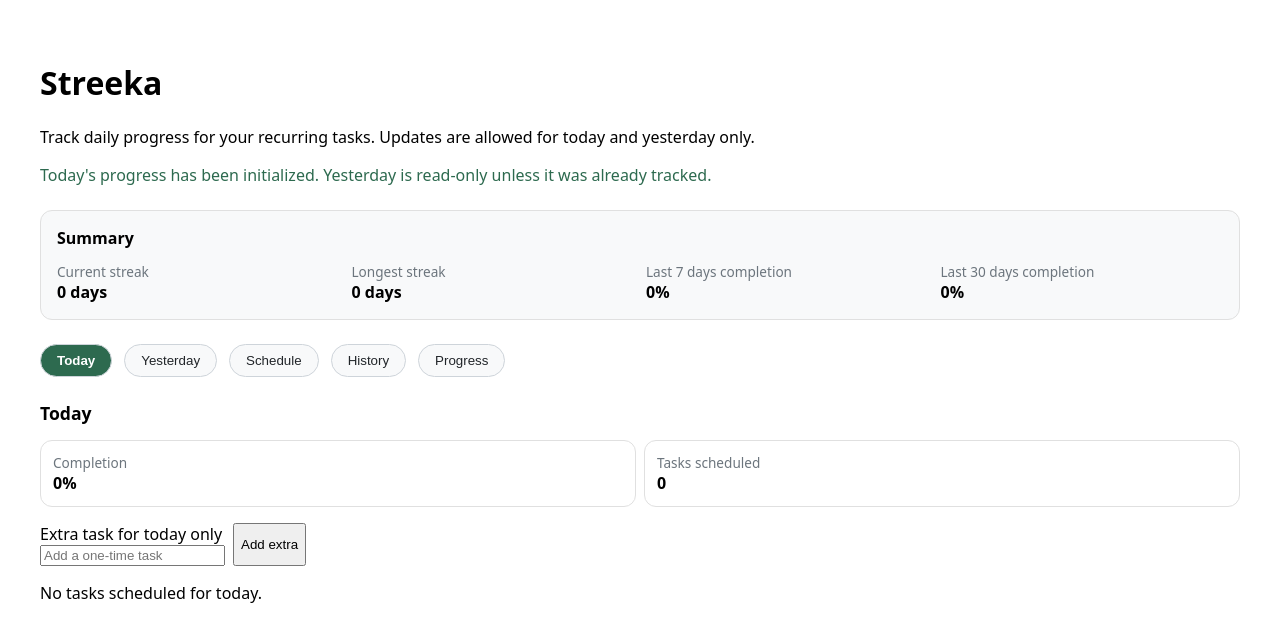
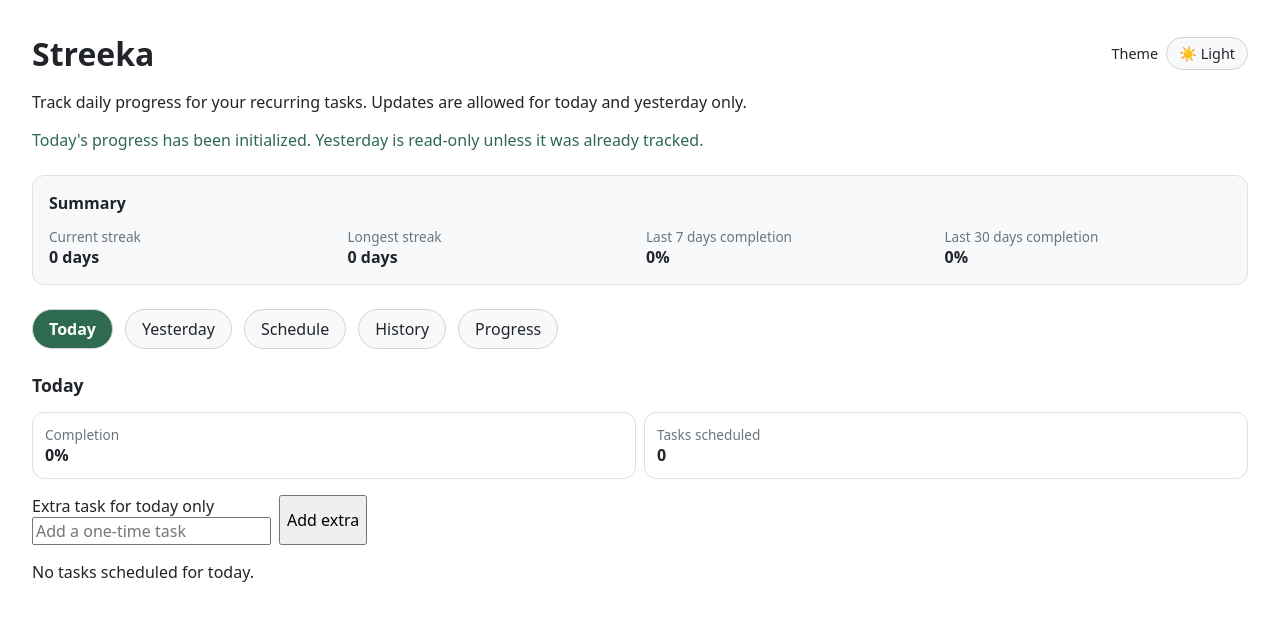
Before and after one commit to poserjs/streeka, a Next.js app: page / in a window 1280 px wide. Shown: the top 642 px of the page. Built offline with nearby package versions, Linux system fonts and the light colour scheme.

Commit message:
Add light/dark theme switcher

```diff
--- /dev/null
+++ b/app/globals.css
@@ -0,0 +1,50 @@
+:root {
+  color-scheme: light;
+  --bg: #ffffff;
+  --surface: #f8f9fa;
+  --surface-border: #e0e0e0;
+  --text: #212529;
+  --text-muted: #6c757d;
+  --success: #2d6a4f;
+  --danger: #9b2226;
+  --tab-active-bg: #2d6a4f;
+  --tab-active-text: #ffffff;
+  --tab-bg: #f8f9fa;
+  --tab-text: #212529;
+  --tab-border: #ced4da;
+}
+
+:root[data-theme="dark"] {
+  color-scheme: dark;
+  --bg: #101418;
+  --surface: #1a222b;
+  --surface-border: #2f3b47;
+  --text: #e6edf3;
+  --text-muted: #9caab8;
+  --success: #63d297;
+  --danger: #ff8a8a;
+  --tab-active-bg: #63d297;
+  --tab-active-text: #0f1712;
+  --tab-bg: #1a222b;
+  --tab-text: #e6edf3;
+  --tab-border: #2f3b47;
+}
+
+* {
+  box-sizing: border-box;
+}
+
+html,
+body {
+  margin: 0;
+  padding: 0;
+  background: var(--bg);
+  color: var(--text);
+}
+
+input,
+select,
+button,
+textarea {
+  font: inherit;
+}
--- a/app/layout.tsx
+++ b/app/layout.tsx
@@ -1,4 +1,5 @@
 import type { ReactNode } from "react";
+import "./globals.css";
 
 export const metadata = {
   title: "Streeka",
--- a/app/page.tsx
+++ b/app/page.tsx
@@ -25,6 +25,8 @@ import { calculateStreakSummary } from "../lib/streaks";
 type DailyCompletion = Record<string, number>;
 
 type TabKey = "today" | "yesterday" | "schedule" | "history" | "progress";
+
+type Theme = "light" | "dark";
 
 type CompletionSummary = {
   totalOccurrences: number;
@@ -167,6 +169,7 @@ export default function HomePage() {
     Record<string, { title: string; timesPerDay: string }>
   >({});
   const [activeTab, setActiveTab] = useState<TabKey>("today");
+  const [theme, setTheme] = useState<Theme>("light");
 
   useEffect(() => {
     const storedTasks = readTasks();
@@ -221,6 +224,17 @@ export default function HomePage() {
       );
     }
   }, []);
+  useEffect(() => {
+    const storedTheme = window.localStorage.getItem("streeka-theme");
+    if (storedTheme === "light" || storedTheme === "dark") {
+      setTheme(storedTheme);
+    }
+  }, []);
+
+  useEffect(() => {
+    document.documentElement.setAttribute("data-theme", theme);
+    window.localStorage.setItem("streeka-theme", theme);
+  }, [theme]);
 
   const availableDateKeys = useMemo(() => {
     const keys = Object.keys(completions);
@@ -587,22 +601,67 @@ export default function HomePage() {
   );
 
   return (
-    <main style={{ padding: "2rem", fontFamily: "system-ui, sans-serif" }}>
-      <h1>Streeka</h1>
+    <main
+      style={{
+        padding: "2rem",
+        fontFamily: "system-ui, sans-serif",
+        backgroundColor: "var(--bg)",
+        color: "var(--text)",
+        minHeight: "100vh",
+      }}
+    >
+      <div
+        style={{
+          display: "flex",
+          justifyContent: "space-between",
+          alignItems: "center",
+          gap: "1rem",
+          flexWrap: "wrap",
+        }}
+      >
+        <h1 style={{ margin: 0 }}>Streeka</h1>
+        <label
+          style={{
+            display: "inline-flex",
+            alignItems: "center",
+            gap: "0.5rem",
+            fontSize: "0.9rem",
+          }}
+        >
+          Theme
+          <button
+            type="button"
+            onClick={() =>
+              setTheme((current) => (current === "light" ? "dark" : "light"))
+            }
+            aria-label={`Switch to ${theme === "light" ? "dark" : "light"} theme`}
+            style={{
+              border: "1px solid var(--tab-border)",
+              borderRadius: "999px",
+              backgroundColor: "var(--tab-bg)",
+              color: "var(--tab-text)",
+              padding: "0.35rem 0.75rem",
+              cursor: "pointer",
+            }}
+          >
+            {theme === "light" ? "☀️ Light" : "🌙 Dark"}
+          </button>
+        </label>
+      </div>
       <p>
         Track daily progress for your recurring tasks. Updates are allowed for
         today and yesterday only.
       </p>
       {statusMessage ? (
-        <p style={{ color: "#2d6a4f" }}>{statusMessage}</p>
+        <p style={{ color: "var(--success)" }}>{statusMessage}</p>
       ) : null}
       <section
         style={{
           marginTop: "1.5rem",
           padding: "1rem",
-          border: "1px solid #e0e0e0",
+          border: "1px solid var(--surface-border)",
           borderRadius: "0.75rem",
-          backgroundColor: "#f8f9fa",
+          backgroundColor: "var(--surface)",
         }}
       >
         <h2 style={{ fontSize: "1rem", marginTop: 0 }}>Summary</h2>
@@ -614,25 +673,25 @@ export default function HomePage() {
           }}
         >
           <div>
-            <div style={{ fontSize: "0.85rem", color: "#6c757d" }}>
+            <div style={{ fontSize: "0.85rem", color: "var(--text-muted)" }}>
               Current streak
             </div>
             <strong>{streakSummary.currentStreak} days</strong>
           </div>
           <div>
-            <div style={{ fontSize: "0.85rem", color: "#6c757d" }}>
+            <div style={{ fontSize: "0.85rem", color: "var(--text-muted)" }}>
               Longest streak
             </div>
             <strong>{streakSummary.longestStreak} days</strong>
           </div>
           <div>
-            <div style={{ fontSize: "0.85rem", color: "#6c757d" }}>
+            <div style={{ fontSize: "0.85rem", color: "var(--text-muted)" }}>
               Last 7 days completion
             </div>
             <strong>{streakSummary.last7DaysCompletion}%</strong>
           </div>
           <div>
-            <div style={{ fontSize: "0.85rem", color: "#6c757d" }}>
+            <div style={{ fontSize: "0.85rem", color: "var(--text-muted)" }}>
               Last 30 days completion
             </div>
             <strong>{streakSummary.last30DaysCompletion}%</strong>
@@ -656,9 +715,15 @@ export default function HomePage() {
             style={{
               padding: "0.5rem 1rem",
               borderRadius: "999px",
-              border: "1px solid #ced4da",
-              backgroundColor: activeTab === tab.key ? "#2d6a4f" : "#f8f9fa",
-              color: activeTab === tab.key ? "#ffffff" : "#212529",
+              border: "1px solid var(--tab-border)",
+              backgroundColor:
+                activeTab === tab.key
+                  ? "var(--tab-active-bg)"
+                  : "var(--tab-bg)",
+              color:
+                activeTab === tab.key
+                  ? "var(--tab-active-text)"
+                  : "var(--tab-text)",
               fontWeight: activeTab === tab.key ? 600 : 400,
             }}
           >
@@ -681,11 +746,11 @@ export default function HomePage() {
             <div
               style={{
                 padding: "0.75rem",
-                border: "1px solid #e0e0e0",
+                border: "1px solid var(--surface-border)",
                 borderRadius: "0.75rem",
               }}
             >
-              <div style={{ fontSize: "0.85rem", color: "#6c757d" }}>
+              <div style={{ fontSize: "0.85rem", color: "var(--text-muted)" }}>
                 Completion
               </div>
               <strong>{getProgressPercentage(todaySummary)}%</strong>
@@ -693,11 +758,11 @@ export default function HomePage() {
             <div
               style={{
                 padding: "0.75rem",
-                border: "1px solid #e0e0e0",
+                border: "1px solid var(--surface-border)",
                 borderRadius: "0.75rem",
               }}
             >
-              <div style={{ fontSize: "0.85rem", color: "#6c757d" }}>
+              <div style={{ fontSize: "0.85rem", color: "var(--text-muted)" }}>
                 Tasks scheduled
               </div>
               <strong>{todayTasks.length}</strong>
@@ -733,12 +798,17 @@ export default function HomePage() {
                       display: "grid",
                       gap: "0.5rem",
                       padding: "0.75rem 0",
-                      borderBottom: "1px solid #e0e0e0",
+                      borderBottom: "1px solid var(--surface-border)",
                     }}
                   >
                     <div>
                       <strong>{task.title}</strong>
-                      <div style={{ fontSize: "0.85rem", color: "#6c757d" }}>
+                      <div
+                        style={{
+                          fontSize: "0.85rem",
+                          color: "var(--text-muted)",
+                        }}
+                      >
                         {describeSchedule(task)}
                       </div>
                     </div>
@@ -792,7 +862,7 @@ export default function HomePage() {
         <section style={{ marginTop: "1.5rem" }}>
           <h2 style={{ fontSize: "1.1rem" }}>Yesterday</h2>
           {yesterdayKey ? (
-            <p style={{ color: "#6c757d" }}>Date: {yesterdayKey}</p>
+            <p style={{ color: "var(--text-muted)" }}>Date: {yesterdayKey}</p>
           ) : null}
           {yesterdayTasks.length === 0 ? (
             <p>No tasks scheduled for yesterday.</p>
@@ -806,12 +876,17 @@ export default function HomePage() {
                     alignItems: "center",
                     gap: "0.75rem",
                     padding: "0.5rem 0",
-                    borderBottom: "1px solid #e0e0e0",
+                    borderBottom: "1px solid var(--surface-border)",
                   }}
                 >
                   <div style={{ flex: 1 }}>
                     <strong>{task.title}</strong>
-                    <div style={{ fontSize: "0.85rem", color: "#6c757d" }}>
+                    <div
+                      style={{
+                        fontSize: "0.85rem",
+                        color: "var(--text-muted)",
+                      }}
+                    >
                       Schedule: {describeSchedule(task)}
                     </div>
                   </div>
@@ -838,12 +913,12 @@ export default function HomePage() {
             </ul>
           )}
           {!isEditableDate(yesterdayKey, todayKey) ? (
-            <p style={{ color: "#9b2226", marginTop: "0.75rem" }}>
+            <p style={{ color: "var(--danger)", marginTop: "0.75rem" }}>
               Updates are locked for dates older than yesterday.
             </p>
           ) : null}
           {yesterdayTasks.length ? (
-            <p style={{ marginTop: "0.75rem", color: "#6c757d" }}>
+            <p style={{ marginTop: "0.75rem", color: "var(--text-muted)" }}>
               Completion: {getProgressPercentage(yesterdaySummary)}%
             </p>
           ) : null}
@@ -923,7 +998,10 @@ export default function HomePage() {
             </label>
             {scheduleType === "days-of-week" ? (
               <fieldset
-                style={{ border: "1px solid #e0e0e0", padding: "0.75rem" }}
+                style={{
+                  border: "1px solid var(--surface-border)",
+                  padding: "0.75rem",
+                }}
               >
                 <legend>Select weekdays</legend>
                 <div
@@ -1055,7 +1133,7 @@ export default function HomePage() {
                       key={task.id}
                       style={{
                         padding: "0.75rem 0",
-                        borderBottom: "1px solid #e0e0e0",
+                        borderBottom: "1px solid var(--surface-border)",
                         display: "grid",
                         gap: "0.5rem",
                       }}
@@ -1116,10 +1194,20 @@ export default function HomePage() {
                           </button>
                         </div>
                       </div>
-                      <div style={{ fontSize: "0.85rem", color: "#6c757d" }}>
+                      <div
+                        style={{
+                          fontSize: "0.85rem",
+                          color: "var(--text-muted)",
+                        }}
+                      >
                         {describeSchedule(task)}
                       </div>
-                      <div style={{ fontSize: "0.85rem", color: "#6c757d" }}>
+                      <div
+                        style={{
+                          fontSize: "0.85rem",
+                          color: "var(--text-muted)",
+                        }}
+                      >
                         Active from {task.startDate}
                         {task.endDate ? ` to ${task.endDate}` : ""}
                       </div>
@@ -1169,7 +1257,7 @@ export default function HomePage() {
             ))}
           </select>
           {!editable && selectedDateKey ? (
-            <p style={{ color: "#9b2226", marginTop: "0.75rem" }}>
+            <p style={{ color: "var(--danger)", marginTop: "0.75rem" }}>
               Updates are locked for dates older than yesterday.
             </p>
           ) : null}
@@ -1187,12 +1275,17 @@ export default function HomePage() {
                       alignItems: "center",
                       gap: "0.75rem",
                       padding: "0.5rem 0",
-                      borderBottom: "1px solid #e0e0e0",
+                      borderBottom: "1px solid var(--surface-border)",
                     }}
                   >
                     <div style={{ flex: 1 }}>
                       <strong>{task.title}</strong>
-                      <div style={{ fontSize: "0.85rem", color: "#6c757d" }}>
+                      <div
+                        style={{
+                          fontSize: "0.85rem",
+                          color: "var(--text-muted)",
+                        }}
+                      >
                         Schedule: {describeSchedule(task)}
                       </div>
                     </div>
@@ -1235,15 +1328,15 @@ export default function HomePage() {
             <div
               style={{
                 padding: "0.75rem",
-                border: "1px solid #e0e0e0",
+                border: "1px solid var(--surface-border)",
                 borderRadius: "0.75rem",
               }}
             >
-              <div style={{ fontSize: "0.85rem", color: "#6c757d" }}>
+              <div style={{ fontSize: "0.85rem", color: "var(--text-muted)" }}>
                 Today completion
               </div>
               <strong>{getProgressPercentage(todaySummary)}%</strong>
-              <div style={{ fontSize: "0.85rem", color: "#6c757d" }}>
+              <div style={{ fontSize: "0.85rem", color: "var(--text-muted)" }}>
                 {todaySummary.completedOccurrences} of{" "}
                 {todaySummary.totalOccurrences}
               </div>
@@ -1251,15 +1344,15 @@ export default function HomePage() {
             <div
               style={{
                 padding: "0.75rem",
-                border: "1px solid #e0e0e0",
+                border: "1px solid var(--surface-border)",
                 borderRadius: "0.75rem",
               }}
             >
-              <div style={{ fontSize: "0.85rem", color: "#6c757d" }}>
+              <div style={{ fontSize: "0.85rem", color: "var(--text-muted)" }}>
                 Yesterday completion
               </div>
               <strong>{getProgressPercentage(yesterdaySummary)}%</strong>
-              <div style={{ fontSize: "0.85rem", color: "#6c757d" }}>
+              <div style={{ fontSize: "0.85rem", color: "var(--text-muted)" }}>
                 {yesterdaySummary.completedOccurrences} of{" "}
                 {yesterdaySummary.totalOccurrences}
               </div>
@@ -1267,11 +1360,11 @@ export default function HomePage() {
             <div
               style={{
                 padding: "0.75rem",
-                border: "1px solid #e0e0e0",
+                border: "1px solid var(--surface-border)",
                 borderRadius: "0.75rem",
               }}
             >
-              <div style={{ fontSize: "0.85rem", color: "#6c757d" }}>
+              <div style={{ fontSize: "0.85rem", color: "var(--text-muted)" }}>
                 Last 7 days completion
               </div>
               <strong>{streakSummary.last7DaysCompletion}%</strong>
@@ -1285,14 +1378,14 @@ export default function HomePage() {
                   key={entry.dateKey}
                   style={{
                     padding: "0.5rem 0",
-                    borderBottom: "1px solid #e0e0e0",
+                    borderBottom: "1px solid var(--surface-border)",
                     display: "flex",
                     justifyContent: "space-between",
                     gap: "1rem",
                   }}
                 >
                   <span>{entry.dateKey}</span>
-                  <span style={{ color: "#6c757d" }}>
+                  <span style={{ color: "var(--text-muted)" }}>
                     {getProgressPercentage(entry.summary)}% (
                     {entry.summary.completedOccurrences}/
                     {entry.summary.totalOccurrences})
```
